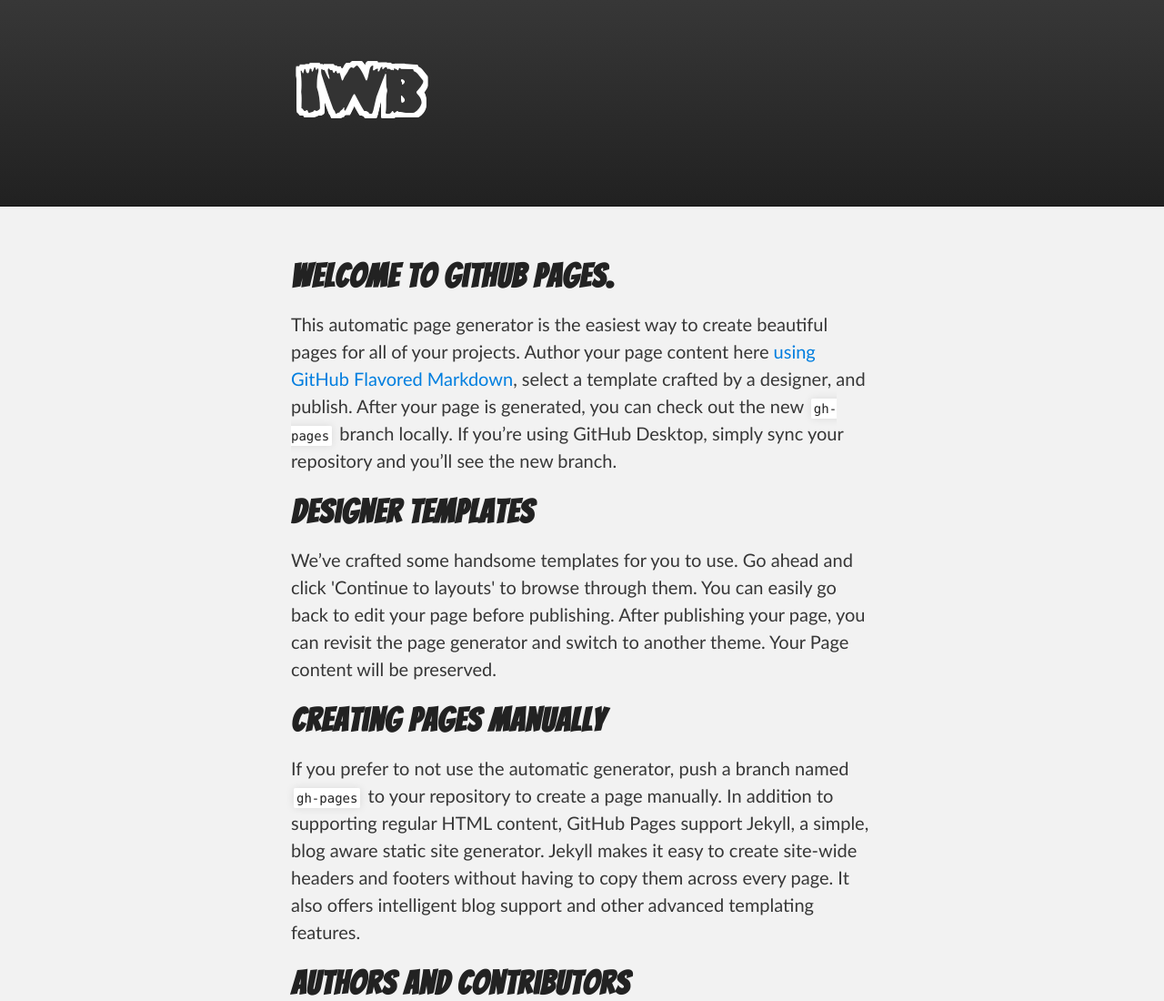
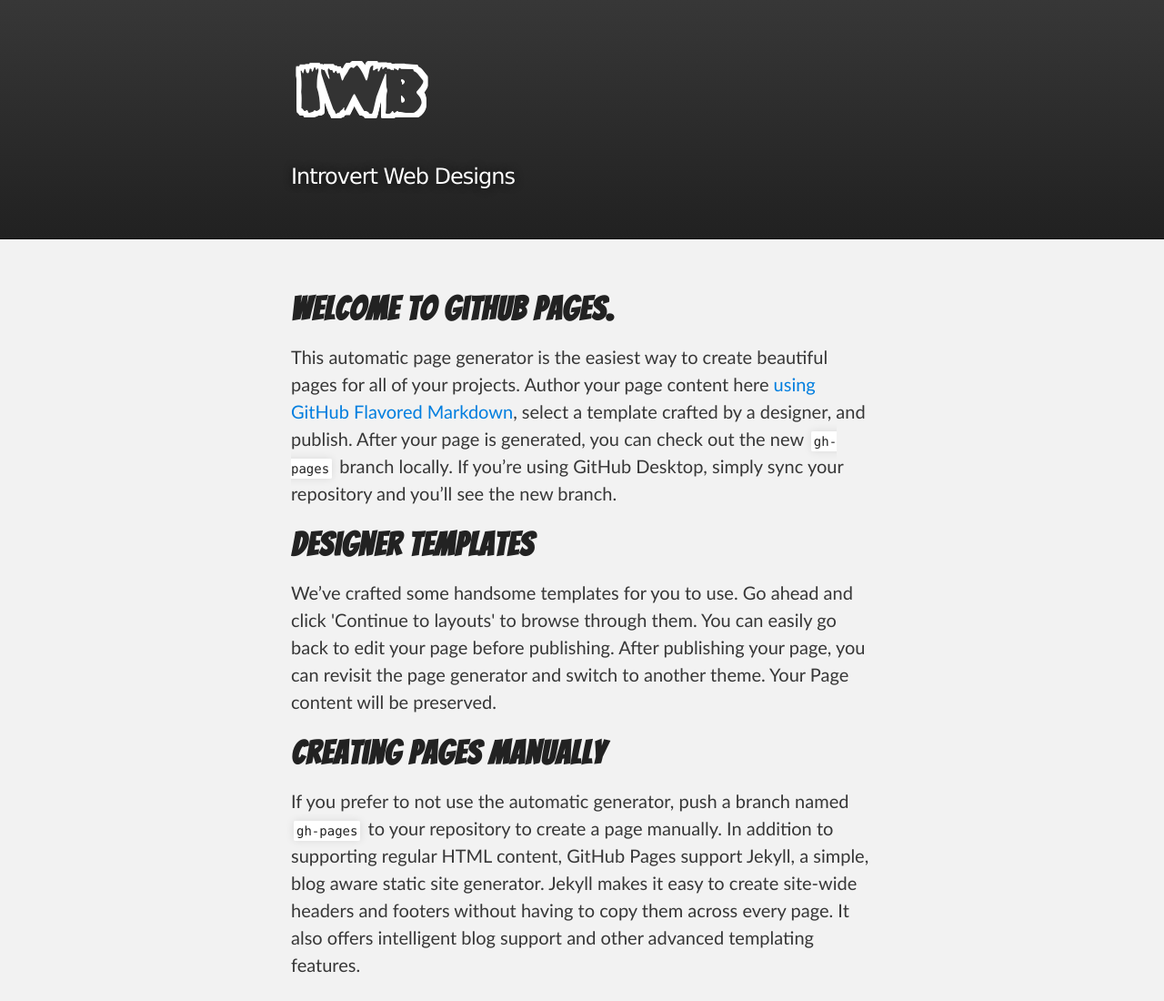
Before and after one commit to introvertwebdesigns/introvertwebdesigns, a plain HTML site: page index.html in a window 1280 px wide. Shown: the top 1100 px of the page at 91% size. Drawn offline with Linux system fonts and the light colour scheme; a web font is replaced by a local one.

Commit message:
Update index.html

```diff
--- a/index.html
+++ b/index.html
@@ -22,7 +22,7 @@
 
           <h1 id="project_title">Introvert Web Designs</h1>-->
           <img id="logoimg" src="https://introvertwebdesigns.github.io/images/L0vxBJ1470572011.png" />
-          <h2 id="project_tagline"></h2>
+          <h2 id="project_tagline">Introvert Web Designs</h2>
 
         </header>
     </div>
```
